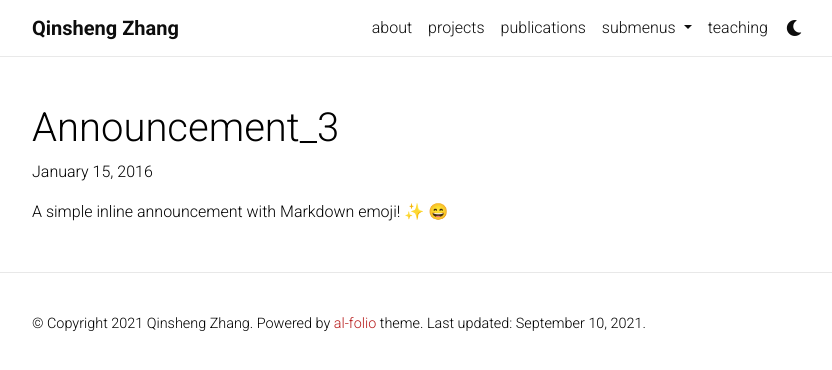
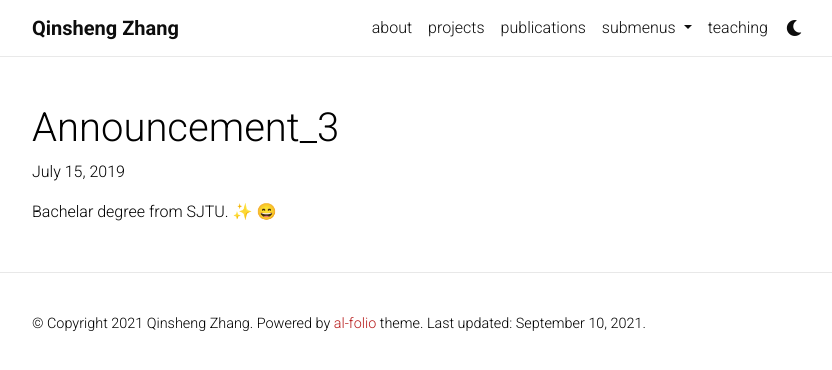
Before and after one commit to qsh-zh/qsh-zh.github.io, a Jekyll site: the page built from _news/announcement_3.md, in a window 1280 px wide. Shown: the top 370 px of the page, without its empty margins (223-1055 px from the left). Built offline with Jekyll 4.4.1, drawn with Linux system fonts in a browser that asks for light colours; nearby versions of some CDN libraries; emoji names are drawn with the system emoji font; comment, search, counter and statistics services are not loaded; a style sheet for code colours, icons or effects is not loaded.

Commit message:
simple recent news

```diff
--- a/_news/announcement_3.md
+++ b/_news/announcement_3.md
@@ -1,7 +1,7 @@
 ---
 layout: post
-date: 2016-01-15 07:59:00-0400
+date: 2019-07-15 07:59:00-0400
 inline: true
 ---
 
-A simple inline announcement with Markdown emoji! :sparkles: :smile:
+Bachelar degree from SJTU. :sparkles: :smile:
```
Also changed, not shown: _news/announcement_1.md (+2 -2 lines), _news/announcement_2.md (deleted, +0 -31 lines), _news/announcement_4.md (added, +7 -0 lines).
